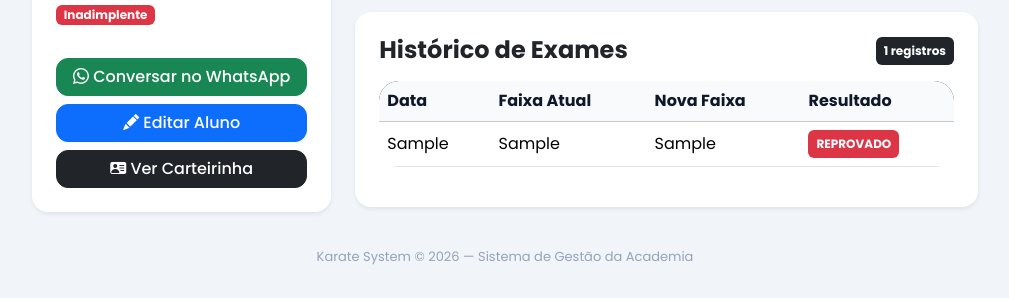
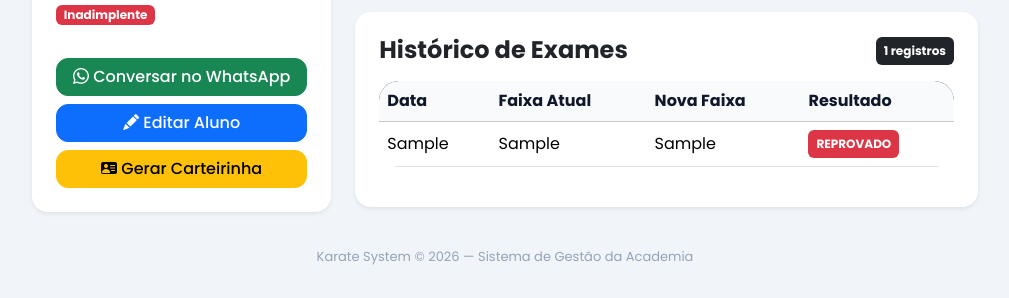
Before and after one commit to roisadi-tech/karate-system, a Flask app: page /aluno/1 in a window 1280 px wide. Shown: the part 917-1215 px from the top of the page, without its empty margins (270-1279 px from the left). Run offline with Flask 3, Linux system fonts and the light colour scheme; the visitor is signed in with stand-in values (Sample User, id 1); tables that the repository leaves empty hold one stand-in row (values such as "Sample post"); grey boxes marked "Sample" are stand-in pictures.

Commit message:
Ajustando posição do QR Code

```diff
--- a/app.py
+++ b/app.py
@@ -1567,8 +1567,8 @@ def carteirinha_aluno(id):
     foto_altura = int(altura * 0.280)
 
     # QR CODE MAIS PARA CIMA E PARA A ESQUERDA
-    qr_x = int(largura * 0.775)
-    qr_y = int(altura * 0.270)
+    qr_x = int(largura * 0.790)
+    qr_y = int(altura * 0.285)
     qr_tamanho = int(altura * 0.185)
 
     # =====================================
--- a/templates/perfil_aluno.html
+++ b/templates/perfil_aluno.html
@@ -245,12 +245,13 @@
 
             <a
                 href="/carteirinha/{{ aluno.id }}"
-                target="_blank"
-                class="btn btn-dark w-100 mt-2"
+                class="btn btn-warning w-100 mt-2"
             >
+
                 <i class="bi bi-person-vcard-fill"></i>
 
-                Ver Carteirinha
+                Gerar Carteirinha
+
             </a>
 
         </div>
```
